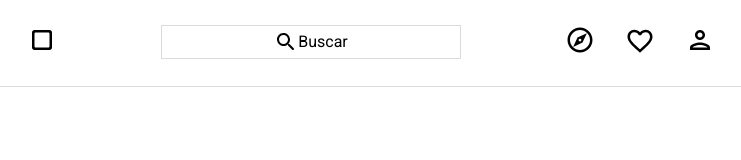
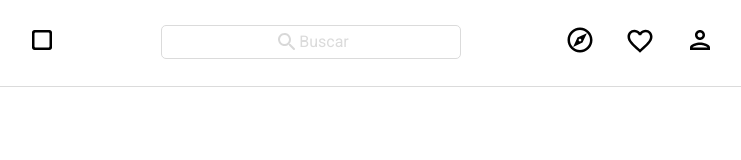
Before and after one commit to saulo-arantes/insta-vue, a Vue app: page / in a window 1280 px wide. Shown: the top 160 px of the page, without its empty margins (269-1010 px from the left). Built offline with nearby package versions, Linux system fonts and the light colour scheme.

Commit message:
Fixed minor bugs on header search bar

```diff
--- a/public/css/app.css
+++ b/public/css/app.css
@@ -1,3 +1,7 @@
 html {
   font-family: 'Roboto', sans-serif;
 }
+
+.d-none {
+  display: none;
+}
--- a/src/components/Header.vue
+++ b/src/components/Header.vue
@@ -17,13 +17,19 @@
           </svg>
         </a>
       </div>
-      <div class="search-bar">
+      <div
+        class="search-bar"
+        @click="toggleSearch"
+      >
         <form
           action=""
           class="search-form"
         >
           <div class="form-group">
-            <div class="search-icon">
+            <div
+              ref="searchLabel"
+              class="search-icon"
+            >
               <svg
                 xmlns="http://www.w3.org/2000/svg"
                 width="24"
@@ -36,13 +42,24 @@
                 />
                 <path d="M15.5 14h-.79l-.28-.27c1.2-1.4 1.82-3.31 1.48-5.34-.47-2.78-2.79-5-5.59-5.34-4.23-.52-7.79 3.04-7.27 7.27.34 2.8 2.56 5.12 5.34 5.59 2.03.34 3.94-.28 5.34-1.48l.27.28v.79l4.25 4.25c.41.41 1.08.41 1.49 0 .41-.41.41-1.08 0-1.49L15.5 14zm-6 0C7.01 14 5 11.99 5 9.5S7.01 5 9.5 5 14 7.01 14 9.5 11.99 14 9.5 14z" />
               </svg>
-              <span>Buscar</span>
+              <span
+                ref="placeholder"
+                class="placeholder"
+              >
+                Buscar
+              </span>
             </div>
             <input
+              ref="searchInput"
               type="text"
               class="search-input"
+              @blur="blurSearch"
             >
-            <div class="search-clear">
+            <div
+              ref="searchClear"
+              class="search-clear"
+              @click="clearSearch"
+            >
               <svg
                 xmlns="http://www.w3.org/2000/svg"
                 width="24"
@@ -50,7 +67,7 @@
                 viewBox="0 0 24 24"
               >
                 <path
-                  opacity=".87"
+                  opacity=".21"
                   fill="none"
                   d="M0 0h24v24H0V0z"
                 />
@@ -116,7 +133,31 @@
 
 <script>
 export default {
-  name: 'Header'
+  name: 'Header',
+
+  methods: {
+    toggleSearch() {
+      if (this.$refs.searchLabel.classList.contains('active')) {
+        return
+      }
+
+      this.$refs.searchLabel.classList.toggle('active')
+      this.$refs.searchClear.classList.toggle('active')
+      this.$refs.placeholder.classList.toggle('d-none')
+
+      this.$refs.searchInput.focus()
+    },
+
+    blurSearch() {
+      this.toggleSearch()
+
+      this.$refs.searchInput.blur()
+    },
+
+    clearSearch() {
+      this.$refs.searchInput.value = ''
+    }
+  }
 }
 </script>
 
@@ -144,16 +185,24 @@ export default {
 
     .search-bar {
       min-width: 300px;
+
       .form-group {
         align-items: center;
         border: solid 1px #DBDBDB;
+        border-radius: 5px;
         display: flex;
         position: relative;
 
+        svg {
+          opacity: 0.15;
+        }
+
         input {
+          background: none;
           border: none;
           height: 30px;
-          min-width: 200px;
+          width: 100%;
+          outline: none;
           width: 100%;
         }
 
@@ -161,23 +210,32 @@ export default {
           align-items: center;
           display: flex;
           justify-content: center;
+          padding-right: 15px;
           position: absolute;
-          width: 100%;
+          width: 300px;
+
+          .placeholder {
+            color: #DBDBDB;
+          }
 
           &.active {
             left: 0;
             position: relative;
-            width: auto;
+            width: initial;
+            padding-left: 15px;
           }
         }
 
         .search-clear {
+          cursor: pointer;
           display: none;
           position: absolute;
           right: 0;
 
           &.active {
             display: block;
+            background-color: white;
+            padding: 0 15px;
           }
         }
       }
```
